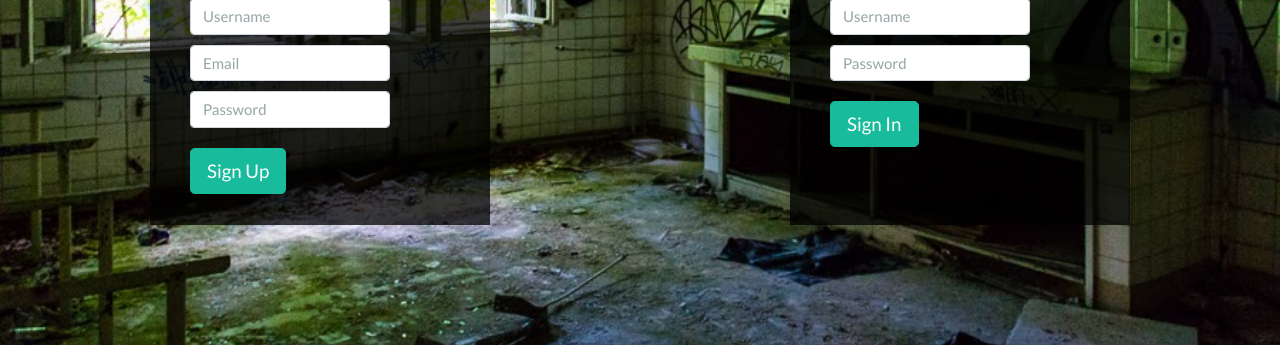
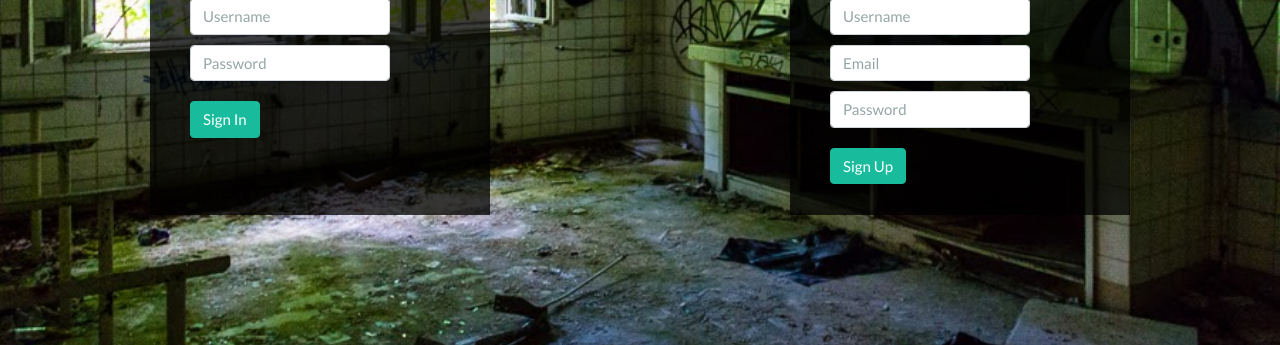
Before and after one commit to ivideyko/pitd-db-dev, a website: page public/index.html in a window 1280 px wide. Shown: the part 455-800 px from the top of the page. Drawn offline with nearby package versions, Linux system fonts and the light colour scheme; no server answers; a web font is replaced by a local one.

Commit message:
swapped sign in/sign up

```diff
--- a/public/assets/js/sign-in.js
+++ b/public/assets/js/sign-in.js
@@ -42,6 +42,6 @@ $(document).ready(function() {
   function displayLogin() {
     const loggedIn = $("#sign-in");
     loggedIn.empty();
-    loggedIn.html('<h2>Logged In</h2><b>Username:</b>&nbsp; ' + localStorage.getItem("username") + '</br><b>Token:</b>&nbsp; ' + localStorage.getItem("token").substr(0, 35) + '...</br><button id="logout" type="submit" class="btn btn-success submit btn-lg">Log Out</button>');
+    loggedIn.html('<h2>Logged In</h2><b>Username:</b>&nbsp; ' + localStorage.getItem("username") + '</br><b>Token:</b>&nbsp; ' + localStorage.getItem("token").substr(0, 35) + '...</br><button id="logout" type="submit" class="btn btn-success submit btn-md">Log Out</button>');
   }
 });
--- a/public/assets/js/test.js
+++ b/public/assets/js/test.js
@@ -17,9 +17,7 @@ $(document).ready(function() {
 
     function initializeRows() {
       accountList.empty();
-
       var accountsToAdd = [];
-
       for (var i = 0; i < accounts.length; i++) {
         console.log(accounts[i].id);
         accountsToAdd.push(createNewRow(accounts[i]));
@@ -28,7 +26,6 @@ $(document).ready(function() {
     }
 
     function createNewRow(a) {
-
       console.log(a);
       var newRow = $("<tr>");
       var newId = $("<th scope='row'>");
--- a/public/index.html
+++ b/public/index.html
@@ -44,6 +44,17 @@
       </tbody>
     </table>
     <div class="row">
+      <div id="sign-in" class="col">
+        <h2>Sign In</h2>
+        <form id="sign-in-form">
+          <div class="form-group">
+            <input type="text" class="form-control" id="sign-in-username"
+            placeholder="Username">
+            <input type="password" class="form-control" id="sign-in-password" placeholder="Password">
+            <button type="submit" class="btn btn-success submit btn-md">Sign In</button>
+          </div>
+        </form>
+      </div>
       <div id="sign-up" class="col">
         <form id="sign-up-form">
           <div class="form-group">
@@ -53,23 +64,9 @@
             <input type="text" class="form-control" id="sign-up-email"
             placeholder="Email">
             <input type="password" class="form-control" id="sign-up-password" placeholder="Password">
-            <button type="submit" class="btn btn-success submit btn-lg">Sign Up</button>
+            <button type="submit" class="btn btn-success submit btn-md">Sign Up</button>
           </div>
         </form>
-      </div>
-      <div id="sign-in" class="col">
-        <h2>Sign In</h2>
-        <form id="sign-in-form">
-          <div class="form-group">
-            <input type="text" class="form-control" id="sign-in-username"
-            placeholder="Username">
-            <input type="password" class="form-control" id="sign-in-password" placeholder="Password">
-            <button type="submit" class="btn btn-success submit btn-lg">Sign In</button>
-          </div>
-        </form>
-        <div id="token">
-
-        </div>
       </div>
     </div>
   </div>
```
Also changed, not shown: public/assets/images/bkgd-3.jpg (added).
